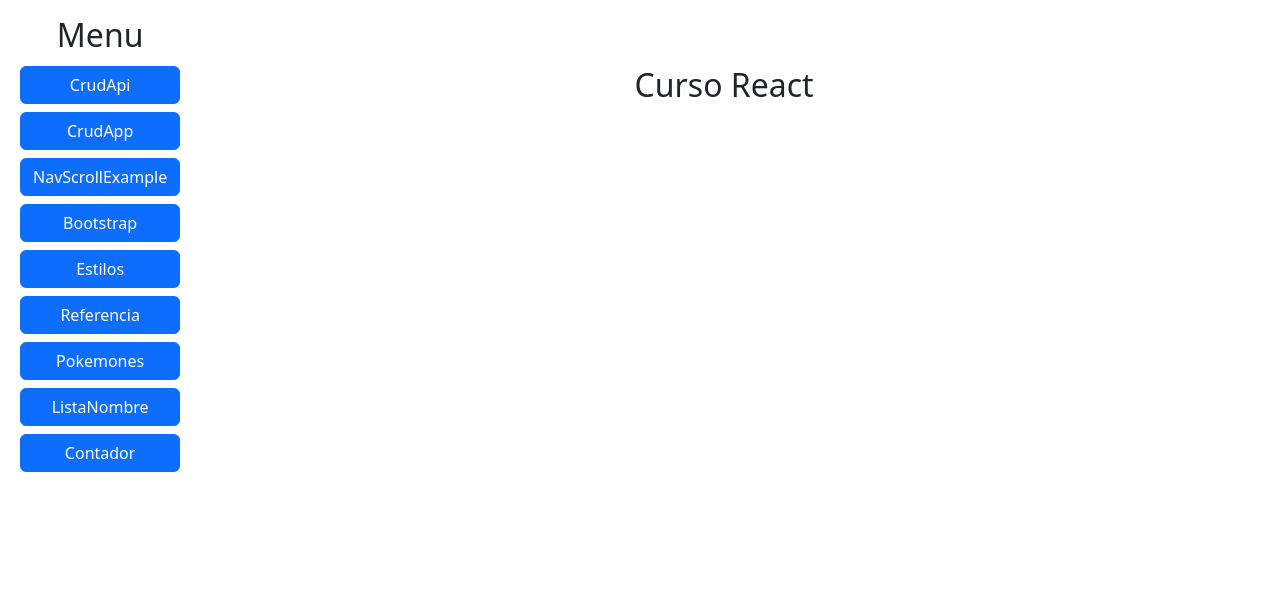
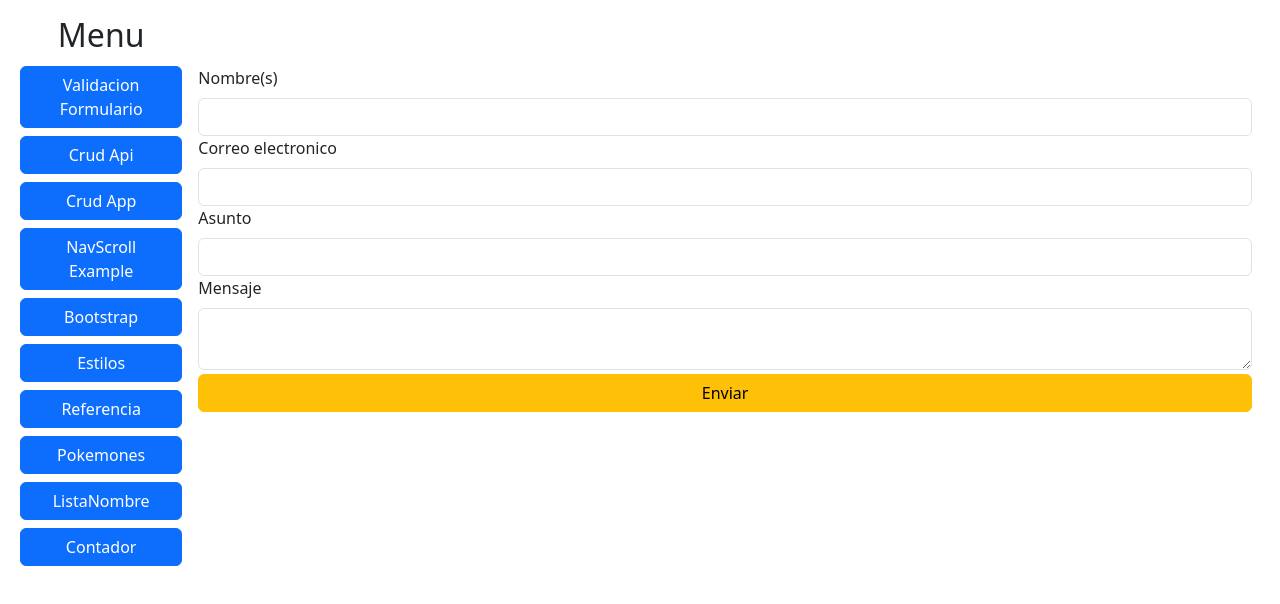
Before and after one commit to JLanda003/reactWeb, a React (Create React App) app: page /contactform in a window 1280 px wide. Shown: the top 604 px of the page. Built offline with nearby package versions, Linux system fonts and the light colour scheme.

Commit message:
//Validacion de Formularios
Implementacion de diseño y logica para validacion de un formulario.

```diff
--- a/src/App.jsx
+++ b/src/App.jsx
@@ -13,6 +13,7 @@ import Estilos from './components/Estilos';
 import ListaNombre from './components/ListaNombre';
 import Referencia from './components/Referencia';
 import Menu from './components/Menu';
+import ContactForm from './components/ContactForm';
 // import { Container } from 'react-bootstrap';
 
 // class App extends React.Component{
@@ -36,6 +37,7 @@ const App = () => {
           <Route path='/navscroll' element={ <NavScrollExample /> } />
           <Route path='/crudapp' element={ <CrudApp /> } />
           <Route path='/crudapi' element={ <CrudApi /> } />
+          <Route path='/contactform' element={ <ContactForm /> } />
           <Route path='*' element={<h2>Curso React</h2>} />
         </Routes>
       </div>
--- /dev/null
+++ b/src/components/ContactForm.jsx
@@ -0,0 +1,56 @@
+import useForm from '../hooks/useFrom'
+
+const ContactForm = () => {
+
+  const initialData = {
+    nombre : '',
+    correo : '',
+    asunto : '',
+    mensaje : ''
+  }
+
+  const { form, loading, handleChage, handleSubmit } = useForm(initialData);
+
+  return (
+      <form className='w-100'>
+        <label className='form-label'>Nombre(s)</label>
+        <input
+          type='text'
+          className='form-control'
+          name='nombre'
+          value={form.nombre}
+          onChange={handleChage}
+        />
+
+        <label className='form-label'>Correo electronico</label>
+        <input
+          type='email'
+          className='form-control'
+          name='correo'
+          value={form.correo}
+          onChange={handleChage}
+        />
+
+        <label className='form-label'>Asunto</label>
+        <input
+          type='text'
+          className='form-control'
+          name='asunto'
+          value={form.asunto}
+          onChange={handleChage}
+        />
+
+        <label className='form-label'>Mensaje</label>
+        <textarea
+          className='form-control'
+          name='mensaje'
+          value={form.mensaje}
+          onChange={handleChage}
+        />
+
+        <button className='btn btn-warning mt-1 w-100'>Enviar</button>
+      </form>
+  )
+}
+
+export default ContactForm
--- a/src/components/Menu.jsx
+++ b/src/components/Menu.jsx
@@ -4,9 +4,10 @@ const Menu = () => {
   return (
   <div className='d-flex flex-column justify-content-start'>
     <h2 className='text-center'>Menu</h2>
-      <Link to='/crudapi' className='btn btn-primary m-1'>CrudApi</Link>
-      <Link to='/crudapp' className='btn btn-primary m-1'>CrudApp</Link>
-      <Link to='/navscroll' className='btn btn-primary m-1'>NavScrollExample</Link>
+      <Link to='/contactform' className='btn btn-primary m-1'>Validacion Formulario</Link>
+      <Link to='/crudapi' className='btn btn-primary m-1'>Crud Api</Link>
+      <Link to='/crudapp' className='btn btn-primary m-1'>Crud App</Link>
+      <Link to='/navscroll' className='btn btn-primary m-1'>NavScroll Example</Link>
       <Link to='/boostrap' className='btn btn-primary m-1'>Bootstrap</Link>
       <Link to='/estilos' className='btn btn-primary m-1'>Estilos</Link>
       <Link to='/referencias' className='btn btn-primary m-1'>Referencia</Link>
--- /dev/null
+++ b/src/hooks/useFrom.js
@@ -0,0 +1,17 @@
+import { useState } from "react";
+
+const useForm = initialData => {
+  const [form, setForm] = useState(initialData);
+  const [loading, setLoading] = useState(false);
+
+  const handleChage = (e) => {
+    const { name, value } = e.target
+    setForm({ ...form, [name] : value })
+  }
+
+  const handleSubmit = () => {}
+
+  return { form, loading, handleChage, handleSubmit }
+}
+
+export default useForm;
--- a/src/styles/App.css
+++ b/src/styles/App.css
@@ -1,7 +1,6 @@
 .container{
   display: flex;
   flex-direction: column;
-  align-items: center;
   padding-top: 50px;
 }
 
```
